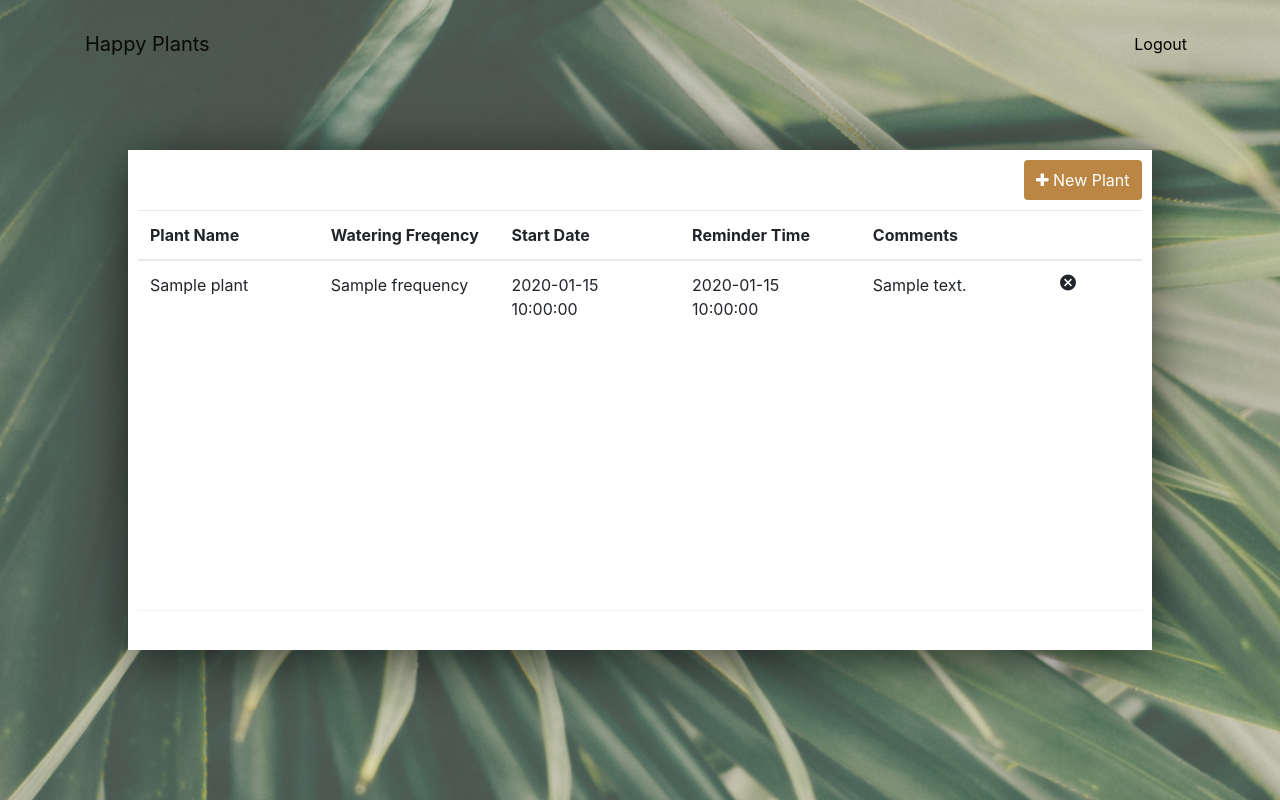
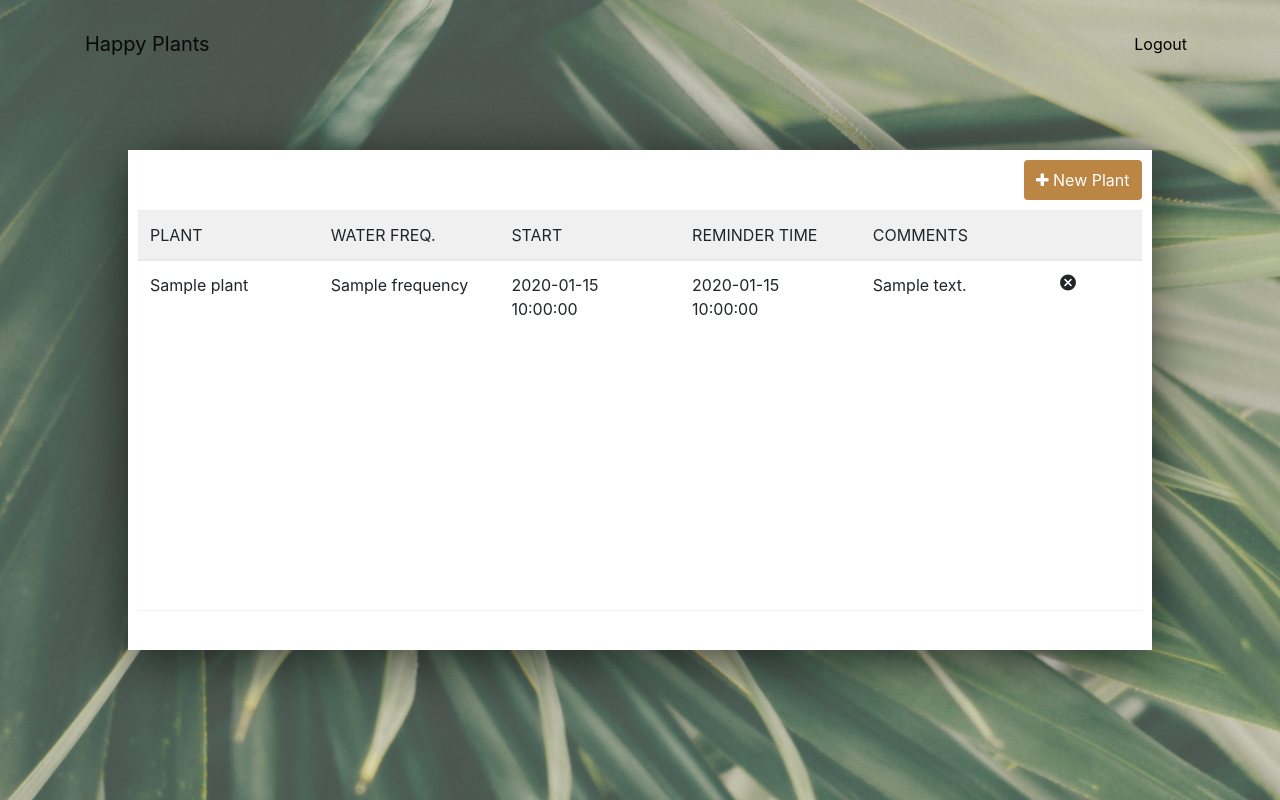
Before and after one commit to hbarrett100/happy-plants, a Flask app: template templates/home.html in a window 1280 px wide. Run offline with Flask 2, Linux system fonts and the light colour scheme; the template is opened without the code that fills it: most values are stand-ins (such as "Sample title", 1, 10 or a date in 2020); some libraries are stand-ins or nearby versions.

Commit message:
style table headers

```diff
--- a/static/main.css
+++ b/static/main.css
@@ -103,9 +103,18 @@ table {
 	max-height: 380px;
 }
 
-.table .thead-light th {
+thead{
+	background-color: 	#F0F0F0;
+}
+
+/* thead th {
+	position: sticky;
+} */
+
+.table th {
 	font-size: 16px;
 	text-align: left;
+	font-weight: 400;
 }
 
 table.table tr th, table.table tr td {
--- a/templates/home.html
+++ b/templates/home.html
@@ -39,11 +39,11 @@
             <table class="table">
                 <thead>
                     <tr>
-                        <th>Plant Name</th>
-                        <th>Watering Freqency</th>
-                        <th>Start Date</th>
-                        <th>Reminder Time</th>
-                        <th>Comments</th>
+                        <th>PLANT</th>
+                        <th>WATER FREQ.</th>
+                        <th>START</th>
+                        <th>REMINDER TIME</th>
+                        <th>COMMENTS</th>
                         <th id="action-buttons"></th>
                     </tr>
                 </thead>
```
Also changed, not shown: plants.db.
